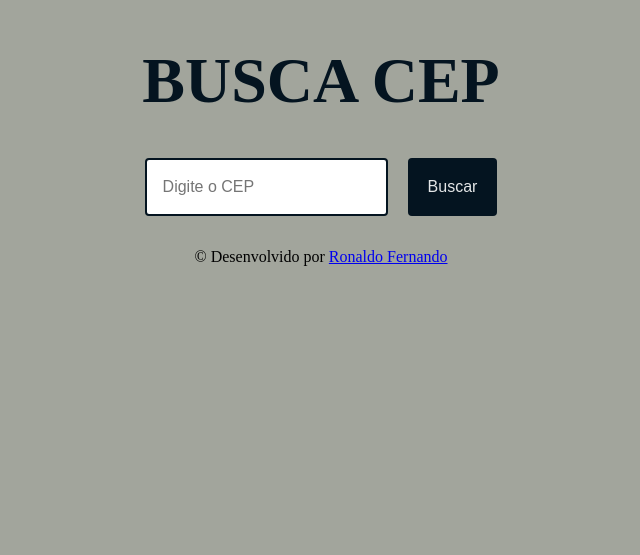
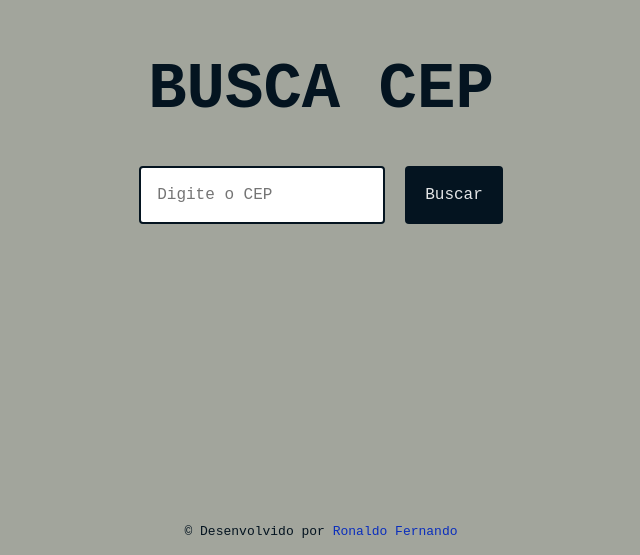
Before and after one commit to ronaldof16/busca-cep, a React (Create React App) app: page / in a window 1280 px wide. Shown: the part 245-800 px from the top of the page, without its empty margins (319-959 px from the left). Built offline with nearby package versions, Linux system fonts and the light colour scheme.

Commit message:
conclusão da estilização do projeto

```diff
--- a/src/Style.css
+++ b/src/Style.css
@@ -27,6 +27,7 @@
     border: 2px #041420 solid;
     font-size: 1rem;
     color: #041420;
+    font-family: monospace;
 }
 
 .input-cep:focus {
@@ -43,11 +44,11 @@
     transition: 1.5;
     background: #041420;
     border: none;
+    font-family: monospace;
 }
 
 .btn:hover {
     background: #273845;
-
 }
 
 .resultado {
@@ -69,3 +70,30 @@
     margin-bottom: 0.25rem;
     font-size: 1.25rem;
 }
+
+footer {
+    position: absolute;
+    bottom: 0;
+    margin-bottom: 1rem;
+    color: #041420;
+}
+
+footer a {
+    text-decoration: none;
+    color: #0a2ebd;
+}
+
+@media (max-width: 380px) {
+    .titulo {
+        font-size: 3rem;
+    }
+
+    .container-input {
+        flex-direction: column;
+    }
+
+    .resultado {
+        min-width: 0px;
+        max-width: 80%;
+    }
+}
--- a/src/index.css
+++ b/src/index.css
@@ -2,3 +2,9 @@
   margin: 0;
   padding: 0;
 }
+
+body {
+  position: relative;
+  min-height: 100vh;
+  font-family: monospace;
+}
```
